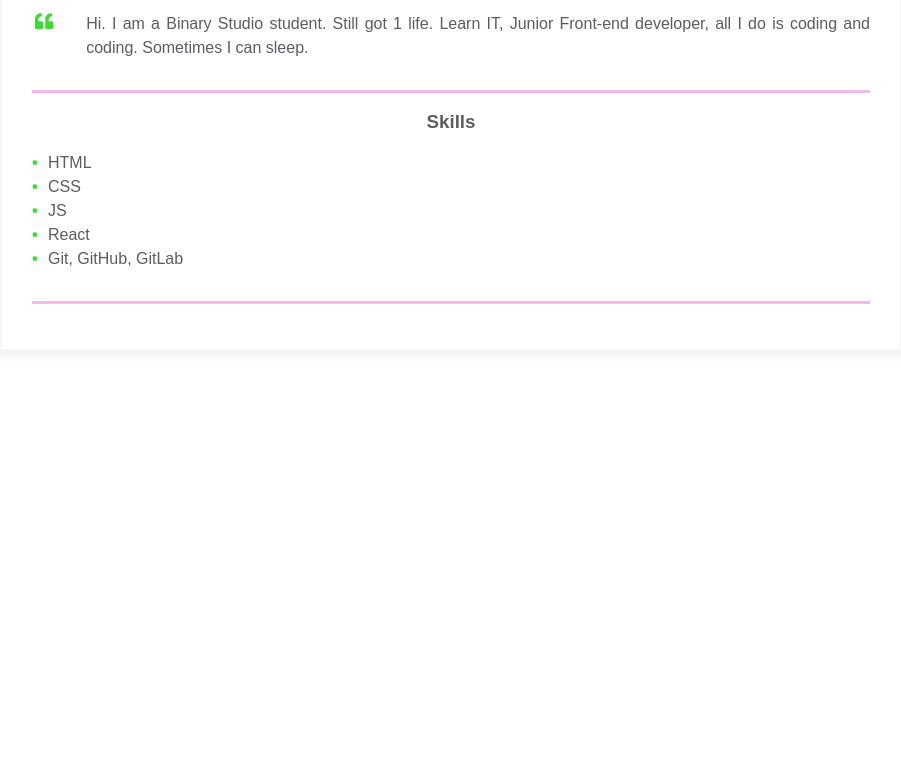
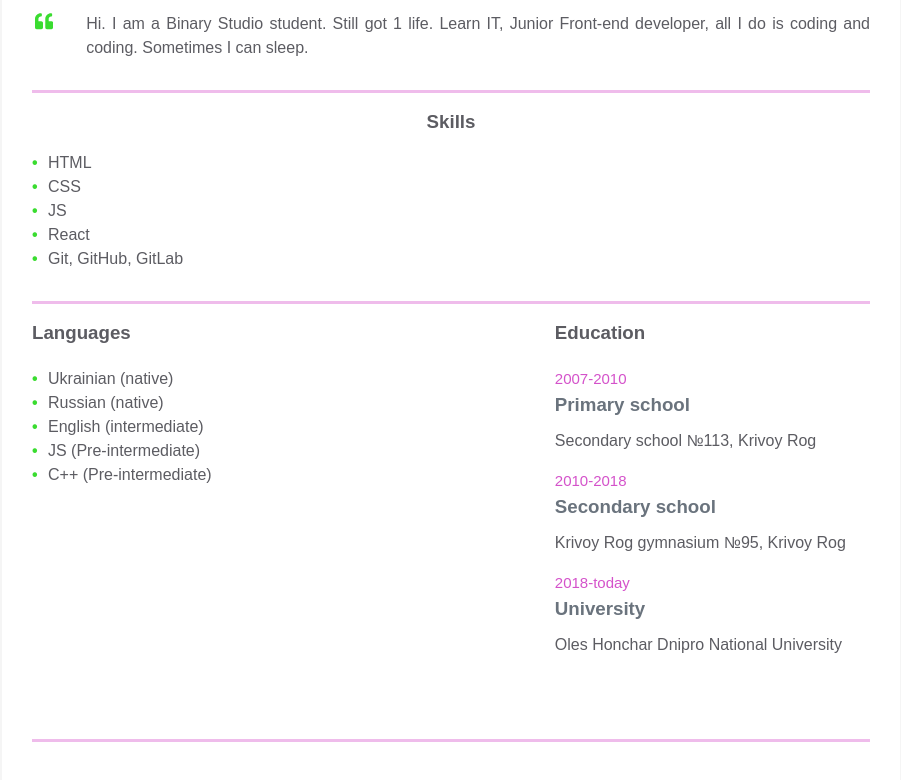
Before and after one commit to Kusok02/homepage, a plain HTML site: page index.html in a window 1280 px wide. Shown: the part 366-1146 px from the top of the page, without its empty margins (189-1090 px from the left). Before the commit the page ends 800 px from the top, so only its background shows below. Drawn offline with Linux system fonts and the light colour scheme.

Commit message:
Added additional info

```diff
--- a/index.html
+++ b/index.html
@@ -80,7 +80,7 @@
                     </div> <!--contact-info__block-->
                 </div>  <!--contact_info_container-->
             </div> <!--resume__block-->
-        </div>  <!--container-->
+        </div> <!--container-->
 
         <div class="container">
             <div class="resume__block">
@@ -105,7 +105,7 @@
             <div class="resume__block">
                 <div class="skills">
                     <h3 class="skills__header">Skills</h3>
-                    <ul class="skillsList">
+                    <ul class="experiences__company-project-responsibilities skills__list">
                         <li>HTML</li>
                         <li>CSS</li>
                         <li>JS</li>
@@ -116,6 +116,50 @@
             </div> <!--resume__block-->
         </div> <!--container-->
 
+        <div class="container">
+            <div class="resume__block">
+                <div class="main-info fh">
+                    <div class="languages">
+                        <h3 class="languages__header">Languages</h3>
+                        <ul class="languages__company-project-responsibilities languages__list">
+                            <li>Ukrainian (native)</li>
+                            <li>Russian (native)</li>
+                            <li>English (intermediate)</li>
+                            <li>JS (Pre-intermediate)</li>
+                            <li>C++ (Pre-intermediate)</li>
+                        </ul>
+                    </div>
+
+                    <div class="additional-info fv">
+                        <div class="additional-info__education">
+                            <h3 class="additional-info__education-header">Education</h3>
+
+                            <div class="additional-info__education-university">
+                                <span class="additional-info__education-university-durability">2007-2010</span>
+                                <h3 class="additional-info__education-university-speciality">Primary school</h3>
+                                <p class="additional-info__education-university-name">Secondary school №113, Krivoy
+                                    Rog</p>
+                            </div>
+
+                            <div class="additional-info__education-university">
+                                <span class="additional-info__education-university-durability">2010-2018</span>
+                                <h3 class="additional-info__education-university-speciality">Secondary school</h3>
+                                <p class="additional-info__education-university-name">Krivoy Rog gymnasium №95, Krivoy
+                                    Rog</p>
+                            </div>
+
+                            <div class="additional-info__education-university">
+                                <span class="additional-info__education-university-durability">2018-today</span>
+                                <h3 class="additional-info__education-university-speciality">University</h3>
+                                <p class="additional-info__education-university-name">Oles Honchar Dnipro National
+                                    University</p>
+                            </div>
+                        </div>  <!--additional-info__education-->
+                    </div>  <!--additional-info-->
+                </div>  <!--main-info-->
+            </div>  <!--resume__block-->
+        </div> <!--container-->
+
     </div> <!--resume-->
 </main>
 </body>
--- a/styles.css
+++ b/styles.css
@@ -10,7 +10,7 @@ body {
 
     --primary-text-color: #181820;
     --secondary-text-color: #5c5c62;
-    --durability-text-color: #6a737d9c;
+    --durability-text-color: rgba(194, 9, 180, 0.7);;
     --icon-color: #6a737d;
     --border-color: rgba(194, 9, 180, 0.27);
     --text-decoration-color: #3adc30;
@@ -50,7 +50,6 @@ body {
 }
 
 @media screen and (max-width: 576px) {
-
     .main-info,
     .contact_info_container {
         flex-direction: column;
@@ -64,7 +63,7 @@ body {
         margin-bottom: 20px;
     }
 
-    .experiences {
+    .languages {
         margin-right: 0;
     }
 }
@@ -169,25 +168,25 @@ body {
     text-align: justify;
 }
 
-.experiences {
+.languages {
     flex: 1 1 60%;
     margin-right: 50px;
 }
 
-.experiences__header {
+.languages__header {
     color: var(--secondary-text-color);
     text-align: left;
     margin-bottom: 20px;
 }
 
-.experiences__company-header-durability {
+.languages__company-header-durability {
     color: var(--durability-text-color);
     text-align: left;
     margin-bottom: 10px;
     font-size: 15px;
 }
 
-.experiences__company-header-name {
+.languages__company-header-name {
     color: var(--primary-text-color);
     text-decoration-color: var(--text-decoration-color);
     text-decoration-line: underline;
@@ -195,27 +194,26 @@ body {
     margin-bottom: 20px;
 }
 
-.experiences__company-project {
+.languages__company-project {
     margin-left: 15px;
     margin-bottom: 25px;
 }
 
-.experiences__company-project-role {
+.languages__company-project-role {
     color: var(--durability-text-color);
     text-align: left;
     margin-bottom: 10px;
     font-size: 15px;
 }
 
-.experiences__company-project-name {
+.languages__company-project-name {
     color: var(--primary-text-color);
     text-align: left;
     margin-bottom: 10px;
 }
 
-.experiences__company-project-responsibilities {
+.languages__company-project-responsibilities {
     color: var(--secondary-text-color);
-    padding-left: 20px;
 }
 
 .additional-info {
@@ -240,9 +238,13 @@ body {
 }
 
 .additional-info__education-university-speciality {
-    color: var(--primary-text-color);
+    color: var(--icon-color);
     text-align: left;
     margin-bottom: 10px;
+}
+
+.additional-info__education-university {
+    margin-bottom: 1rem;
 }
 
 .additional-info__education-university-name {
@@ -263,15 +265,18 @@ body {
     color: var(--secondary-text-color);
 }
 
-.skillsList {
+.skills__list,
+.languages__list {
     list-style: none;
 }
 
-.skillsList li {
+.skills__list li,
+.languages__list li {
     color: var(--secondary-text-color);
 }
 
-.skillsList li:before {
+.skills__list li:before,
+.languages__list li:before {
     content: "\2022";
     color: var(--text-decoration-color);
     font-weight: bold;
```
